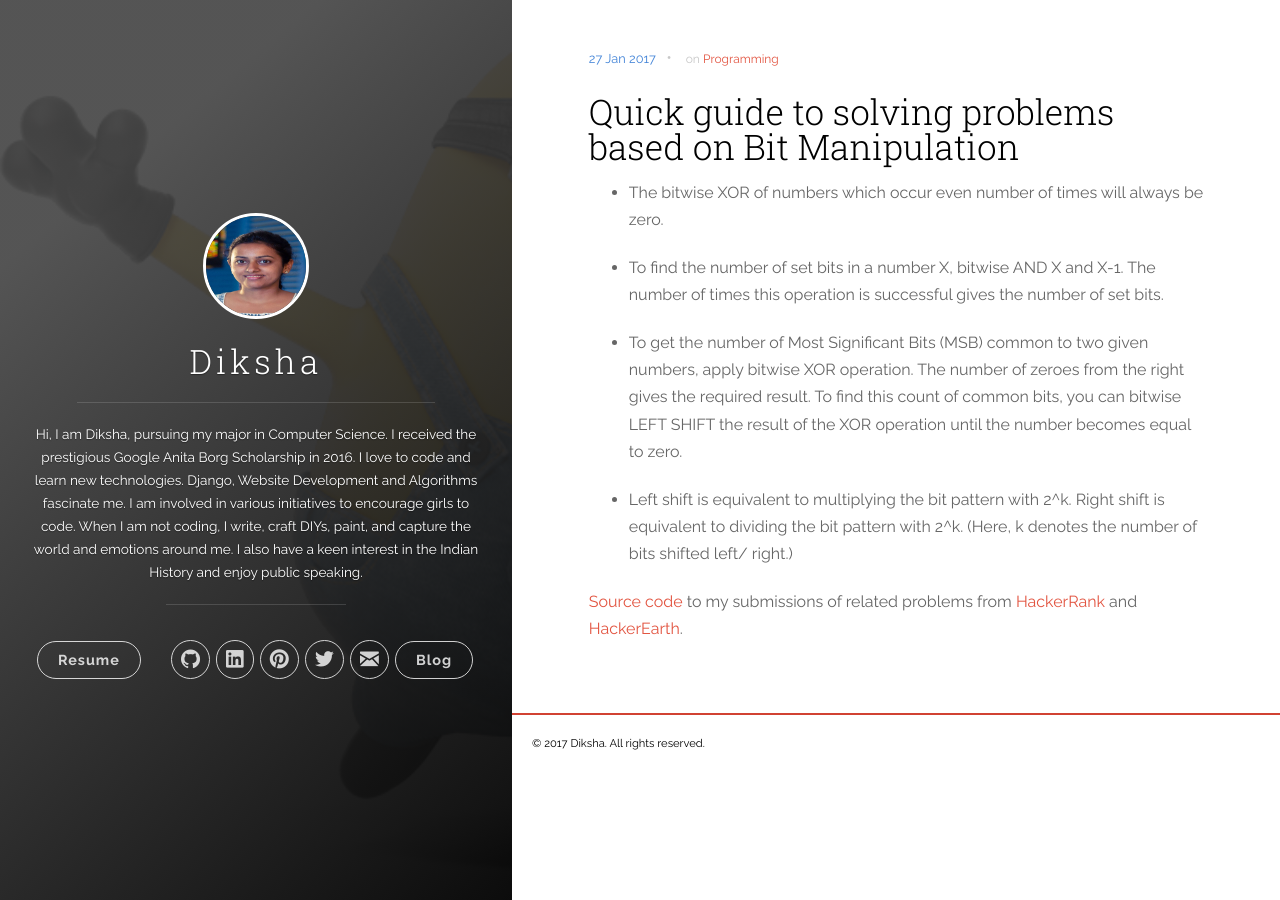
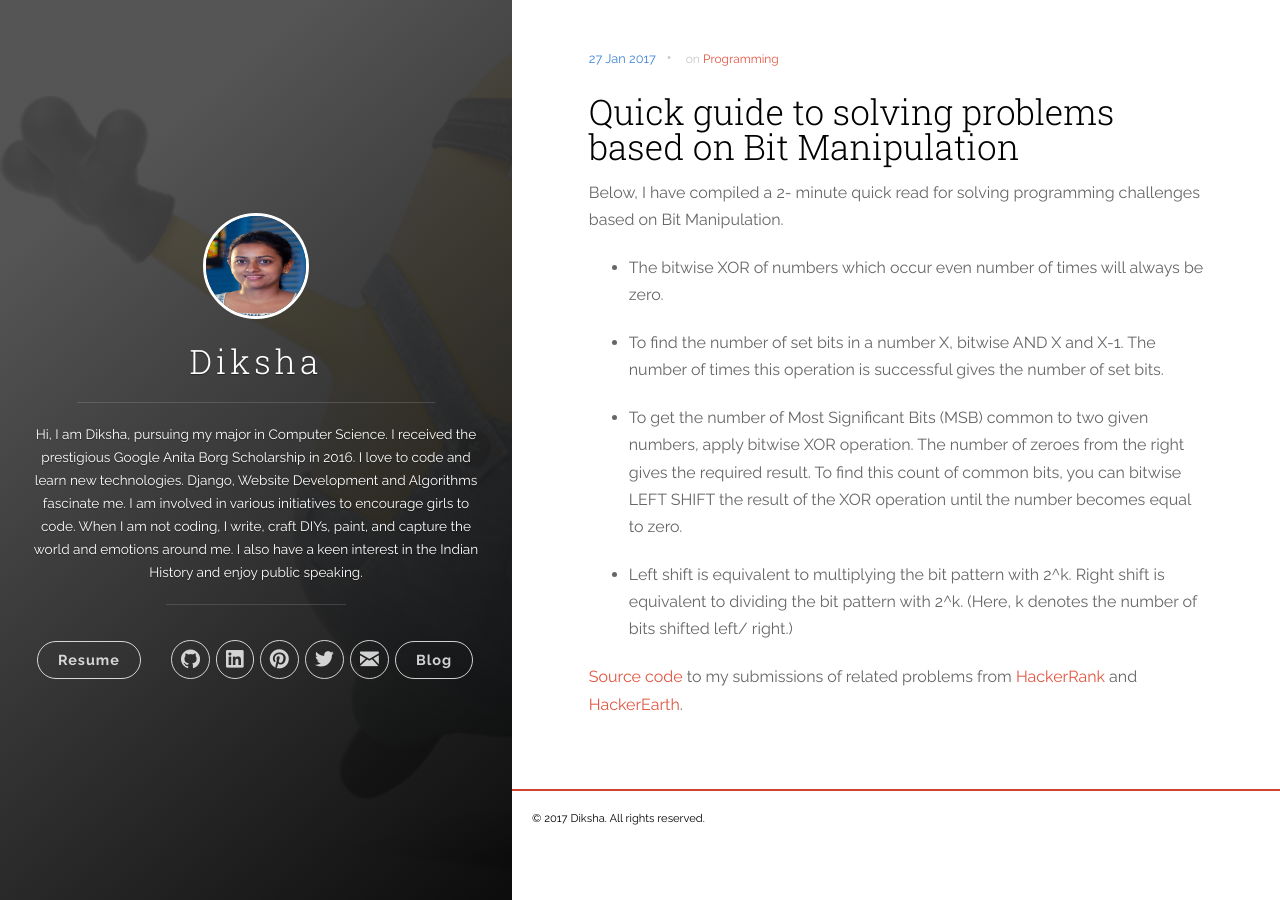
Before and after one commit to Diksha-Rathi/diksha-rathi.github.io, a Jekyll site: the page built from _posts/2017-01-27-bit-manipulation.markdown, in a window 1280 px wide. Built offline with Jekyll 4.4.1, drawn with Linux system fonts in a browser that asks for light colours; nearby versions of some CDN libraries.

Commit message:
edit blog

```diff
--- a/_posts/2017-01-27-bit-manipulation.markdown
+++ b/_posts/2017-01-27-bit-manipulation.markdown
@@ -4,6 +4,8 @@ date:   2017-01-27 15:04:23
 categories: [Programming]
 tags: [Programming]
 ---
+
+Below, I have compiled a 2- minute quick read for solving programming challenges based on Bit Manipulation.
 
 * The bitwise XOR of numbers which occur even number of times will always be zero.
 
```
